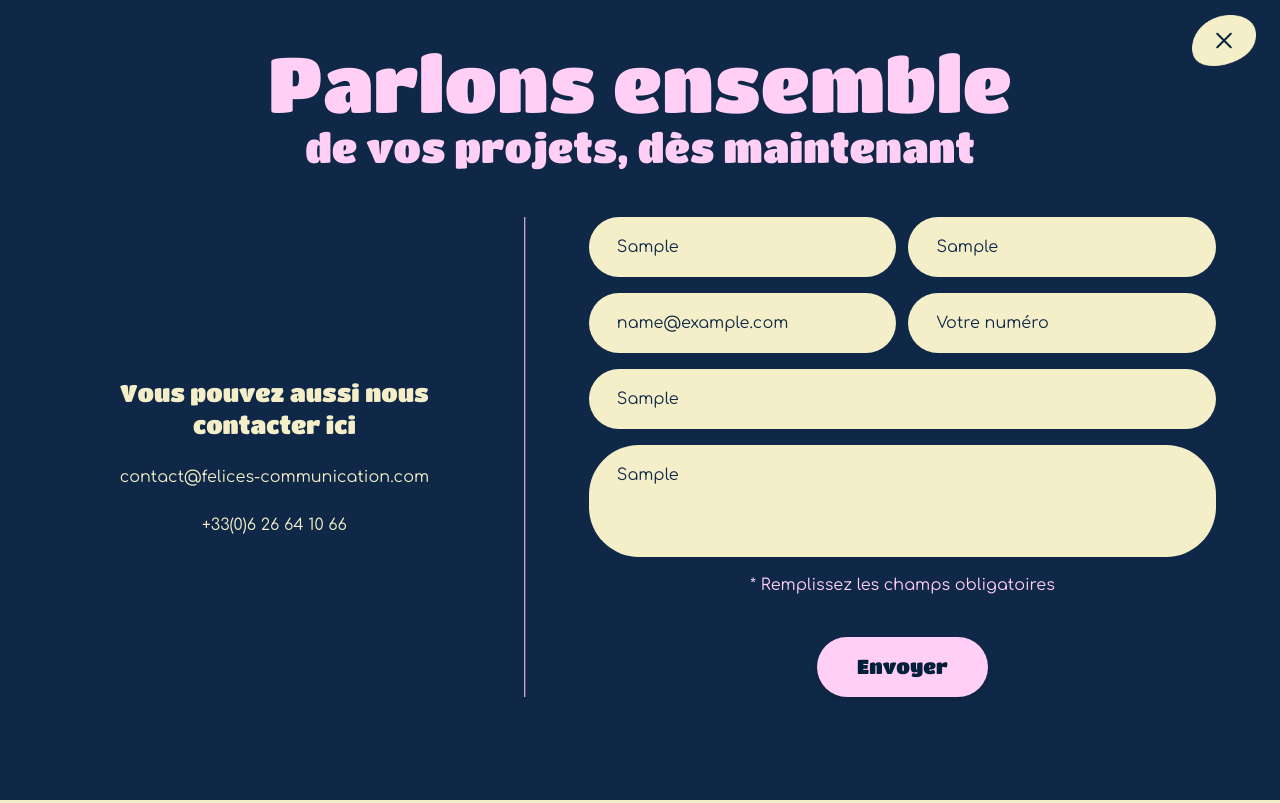
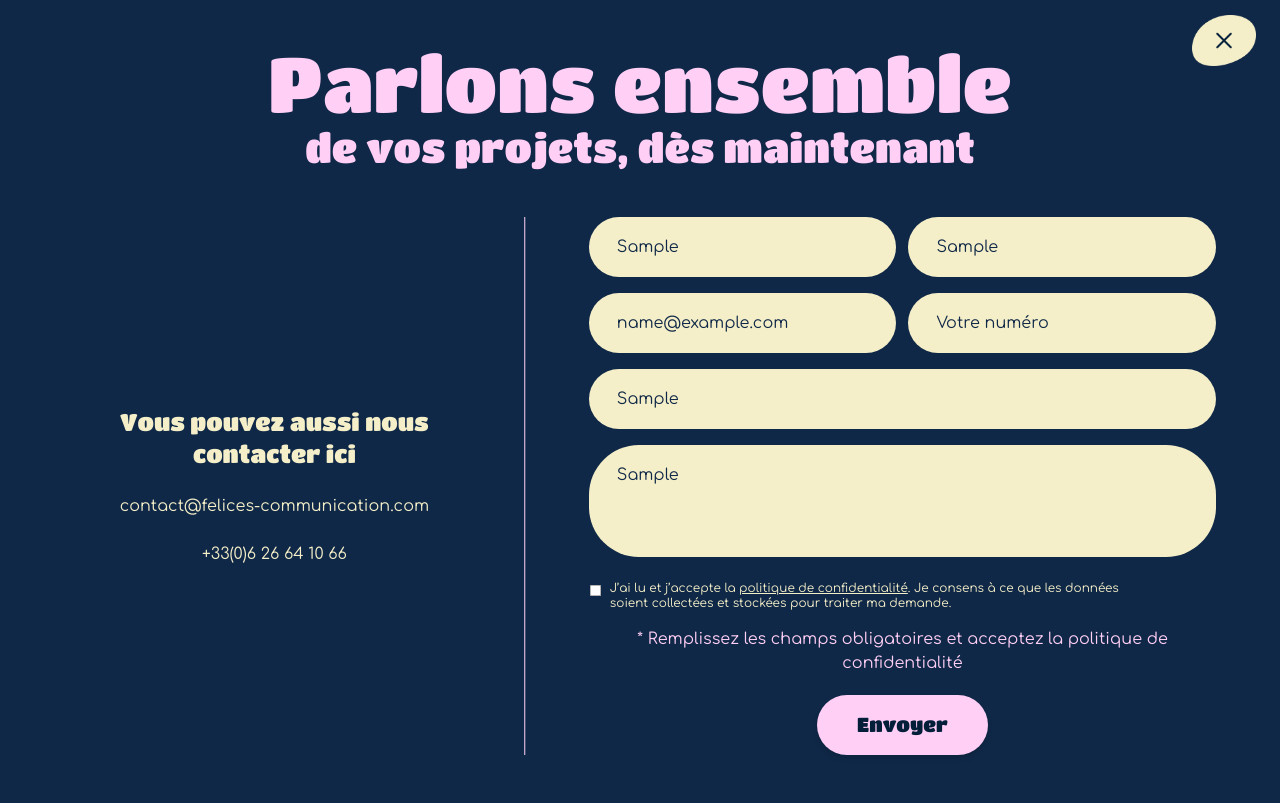
Before and after one commit to felicescommunication/felices-communication, a React (Vite) app: page /contact in a window 1280 px wide. Both pictures are taken after typing "Sample", "Sample", "name@example.com", "Sample", "Sample", "Sample" into the empty fields and a click on the button "Envoyer". Built offline with nearby package versions, Linux system fonts and the light colour scheme.

Commit message:
Ajout checkbox RGPD + ajustement affichage formulaire

```diff
--- a/src/Pages/Contact/Contact.jsx
+++ b/src/Pages/Contact/Contact.jsx
@@ -42,7 +42,13 @@ export default function Contact() {
 
     inputs.forEach((input) => {
       if (input.name === "telephone" && !input.value.trim()) return
-      if (!input.checkValidity()) invalid.push(input.name)
+
+      // ✅ AJOUT checkbox
+      if (input.type === "checkbox" && !input.checked) {
+        invalid.push(input.name)
+      } else if (!input.checkValidity()) {
+        invalid.push(input.name)
+      }
     })
 
     if (invalid.length) {
@@ -238,15 +244,35 @@ export default function Contact() {
             }`}
           />
 
+          {/* ✅ CHECKBOX RGPD AJOUTÉE */}
+          <motion.label
+  className="flex items-start gap-2 text-[11px] lg:text-[12px] leading-tight mt-2 max-w-[90%]"
+  animate={invalidFields.includes("consent") ? shake : {}}
+>
+  <input
+    type="checkbox"
+    name="consent"
+    required
+    onChange={handleInputChange}
+    className="mt-[3px] accent-[#FFCFF5] scale-90"
+  />
+  <span>
+    J’ai lu et j’accepte la{" "}
+    <a href="/politique-confidentialite" className="underline">
+      politique de confidentialité
+    </a>. Je consens à ce que les données soient collectées et stockées pour traiter ma demande.
+  </span>
+</motion.label>
+
           {error && (
             <p className="text-[#FFCFF5] text-center">
-              * Remplissez les champs obligatoires
+              * Remplissez les champs obligatoires et acceptez la politique de confidentialité
             </p>
           )}
 
           <Button
             type="submit"
-            className="mt-6 mx-auto block bg-[#FFCFF5] !text-[#031E39] px-10 py-3 rounded-full transition-all duration-300 hover:bg-[#F4EFC9] hover:!text-[#54001A] hover:scale-110"
+            className="mt-1 mx-auto block bg-[#FFCFF5] !text-[#031E39] px-10 py-3 rounded-full transition-all duration-300 hover:bg-[#F4EFC9] hover:!text-[#54001A] hover:scale-110"
           >
             Envoyer
           </Button>
```
